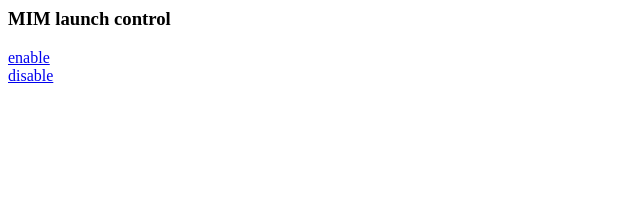
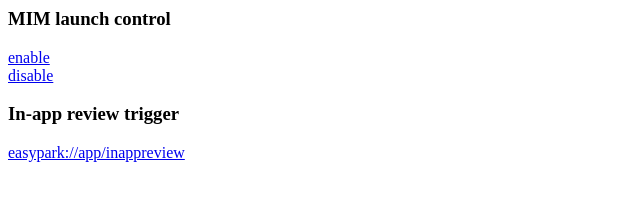
Before and after one commit to allco/linktest, a plain HTML site: page index.html in a window 1280 px wide. Shown: the whole page, without its empty margins (0-640 px from the left). Drawn offline with Linux system fonts and the light colour scheme.

Commit message:
Update index.html

```diff
--- a/index.html
+++ b/index.html
@@ -4,4 +4,10 @@
   <a href="easypark://ft/?mimEnabled=true">enable</a>
   <br/>
   <a href="easypark://ft/?mimEnabled=false">disable</a>
+
+
+
+  <h3>In-app review trigger</h3>
+  <a href="easypark://app/inappreview">easypark://app/inappreview</a>
+
 </html>
```
